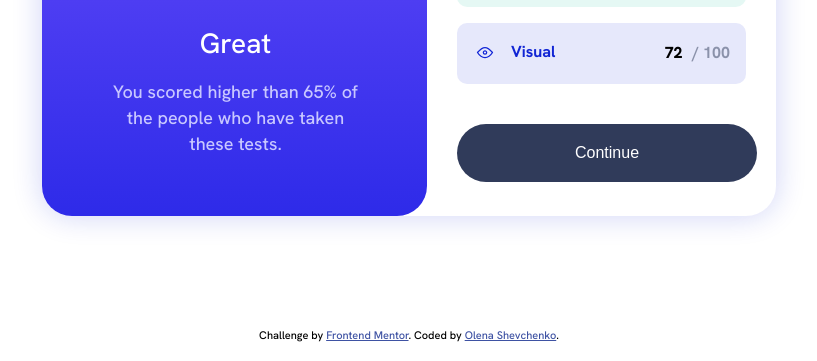
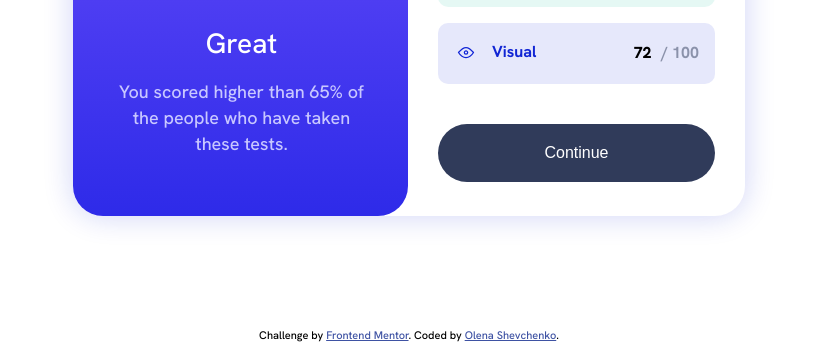
Before and after one commit to olenahelena/result__summary__component, a plain HTML site: page index.html in a window 1280 px wide. Shown: the part 439-800 px from the top of the page, without its empty margins (231-1048 px from the left). Drawn offline with Linux system fonts and the light colour scheme.

Commit message:
Update style.css

```diff
--- a/style.css
+++ b/style.css
@@ -32,7 +32,6 @@ body {
 .wrapper {
   min-width: 42rem;
 }
-
 @media (min-width: 900px) {
   .wrapper {
     position: absolute;
@@ -58,7 +57,6 @@ body {
   align-items: center;
   margin-bottom: 20px;
 }
-
 @media (min-width: 900px) {
   .total_score {
     padding-top: 40px;
@@ -68,28 +66,24 @@ body {
     margin: 0;
   }
 }
-
 .total_score .total_score__alert {
   font-weight: 700;
   color: var(--light-lavender);
   text-align: center;
   margin: 0 0 20px 0;
 }
-
 @media (min-width: 900px) {
   .total_score .total_score__alert {
     font-size: 20px;
     margin-bottom: 35px;
   }
 }
-
 .total_score .total_score__circle {
   background: var(--circle-gradient);
   width: 140px;
   height: 140px;
   border-radius: 100%;
 }
-
 @media (min-width: 900px) {
   .total_score .total_score__circle {
     width: 190px;
@@ -97,7 +91,6 @@ body {
     margin-bottom: 10px;
   }
 }
-
 .total_score h1 {
   font-size: 48px;
   font-weight: 800;
@@ -105,14 +98,12 @@ body {
   color: var(--white);
   margin: 50px 0 15px;
 }
-
 @media (min-width: 900px) {
   .total_score h1 {
     font-size: 64px;
     margin: 75px 0 25px;
   }
 }
-
 .total_score .scores__max {
   font-size: 16px;
   font-weight: 500;
@@ -120,26 +111,22 @@ body {
   text-align: center;
   margin: 0;
 }
-
 .total_score h2 {
   color: var(--white);
   font-size: 22px;
   font-weight: 700;
   text-align: center;
 }
-
 @media (min-width: 900px) {
   .total_score h2 {
     font-size: 28px;
     font-weight: 500;
   }
 }
-
 .total_score p {
   text-align: center;
   color: var(--light-lavender);
 }
-
 @media (min-width: 900px) {
   .total_score p {
     max-width: 245px;
@@ -149,29 +136,24 @@ body {
 .summary {
   margin: 30px;
 }
-
 @media (min-width: 900px) {
   .summary {
     max-width: 289px;
   }
 }
-
 .summary h3 {
   font-size: 20px;
   margin: 0 0 20px 0;
 }
-
 @media (min-width: 900px) {
   .summary h3 {
     font-size: 22px;
     margin-bottom: 25px;
   }
 }
-
 .summary .summary__points__wrapper {
   margin-left: auto;
 }
-
 .summary .summary__points__red,
 .summary .summary__points__yellow,
 .summary .summary__points__green,
@@ -183,7 +165,6 @@ body {
   padding: 16px 16px 18px 18px;
   margin-bottom: 16px;
 }
-
 .summary .summary__points__reaction,
 .summary .summary__points__memory,
 .summary .summary__points__verbal,
@@ -191,52 +172,41 @@ body {
   font-size: 16px;
   font-weight: 700;
 }
-
 .summary .summary__points__red {
   background-color: hsla(0, 100%, 67%, 0.1);
 }
-
 .summary .summary__points__reaction {
   color: var(--light-red);
 }
-
 .summary .summary__points__yellow {
   background-color: hsla(39, 100%, 56%, 0.1);
 }
-
 .summary .summary__points__memory {
   color: var(--orange-yellow);
 }
-
 .summary .summary__points__green {
   background-color: hsla(166, 100%, 37%, 0.1);
 }
-
 .summary .summary__points__verbal {
   color: var(--green-teal);
 }
-
 .summary .summary__points__blue {
   background-color: hsla(234, 85%, 45%, 0.1);
   margin-bottom: 23px;
 }
-
 @media (min-width: 900px) {
   .summary .summary__points__blue {
     margin-bottom: 40px;
   }
 }
-
 .summary .summary__points__visual {
   color: var(--cobalt-blue);
 }
-
 .summary .summary__points__grade {
   font-size: 16px;
   font-weight: 800;
   padding-right: 5px;
 }
-
 .summary .summary__points__grade__gray {
   color: hsla(224, 30%, 27%, 0.5);
   font-size: 16px;
@@ -249,10 +219,11 @@ body {
 }
 
 button {
+  padding: 20px 0;
+  width: 100%;
   font-size: 16px;
   text-align: center;
   font-weight: 500;
-    padding: 20px 118px;
   background: var(--dark-gray-blue);
   color: var(--white);
   border: none;
@@ -261,9 +232,7 @@ button {
   cursor: pointer;
   transition: all ease-in-out 0.3s;
 }
-
-button:hover,
-button:focus {
+button:hover, button:focus {
   background-color: var(--cobalt-blue);
 }
 
@@ -273,11 +242,9 @@ button:focus {
   font-size: 11px;
   text-align: center;
 }
-
 .attribution a {
   color: hsl(228, 45%, 44%);
 }
-
 @media (min-width: 900px) {
   .attribution {
     position: fixed;
@@ -286,6 +253,4 @@ button:focus {
     transform: translate(-50%, -50%);
     margin: 0;
   }
-}
-
-/*# sourceMappingURL=style.css.map */
+}/*# sourceMappingURL=style.css.map */
```
Lines whose indentation alone changed are shown as unchanged.
